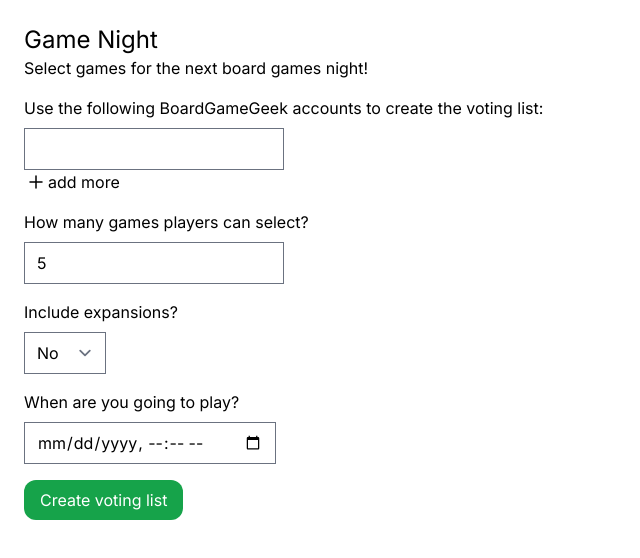
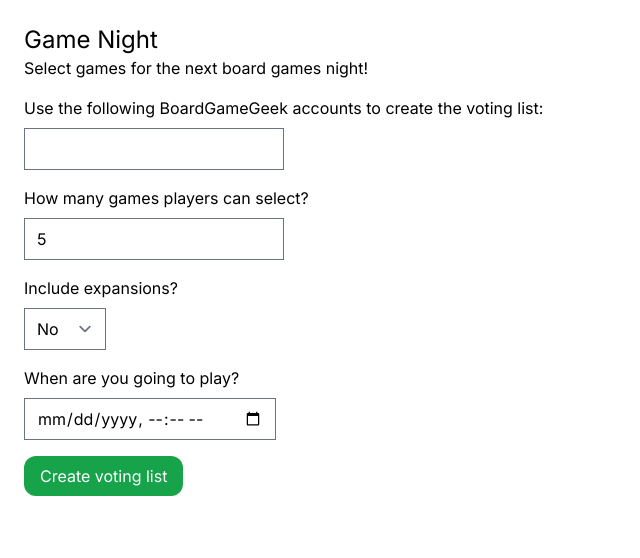
Before and after one commit to bartkozal/game-night, a Next.js app: page / in a window 1280 px wide. Shown: the top 558 px of the page, without its empty margins (0-640 px from the left). Built offline with nearby package versions, Linux system fonts and the light colour scheme.

Commit message:
Remove link to add more accounts

```diff
--- a/app/page.tsx
+++ b/app/page.tsx
@@ -1,7 +1,6 @@
 "use client";
 
 import { useRouter } from "next/navigation";
-import PlusSmallIcon from "@heroicons/react/24/outline/PlusSmallIcon";
 import FormField from "./ui/FormField";
 import Form from "./ui/Form";
 import Button from "./ui/Button";
@@ -22,9 +21,6 @@ export default function Home() {
           label="Use the following BoardGameGeek accounts to create the voting list:"
         >
           <input type="text" name="accounts" id="accounts" />
-          <a href="#" className="flex">
-            <PlusSmallIcon className="w-6 h-6" /> add more
-          </a>
         </FormField>
 
         <FormField htmlFor="count" label="How many games players can select?">
```
